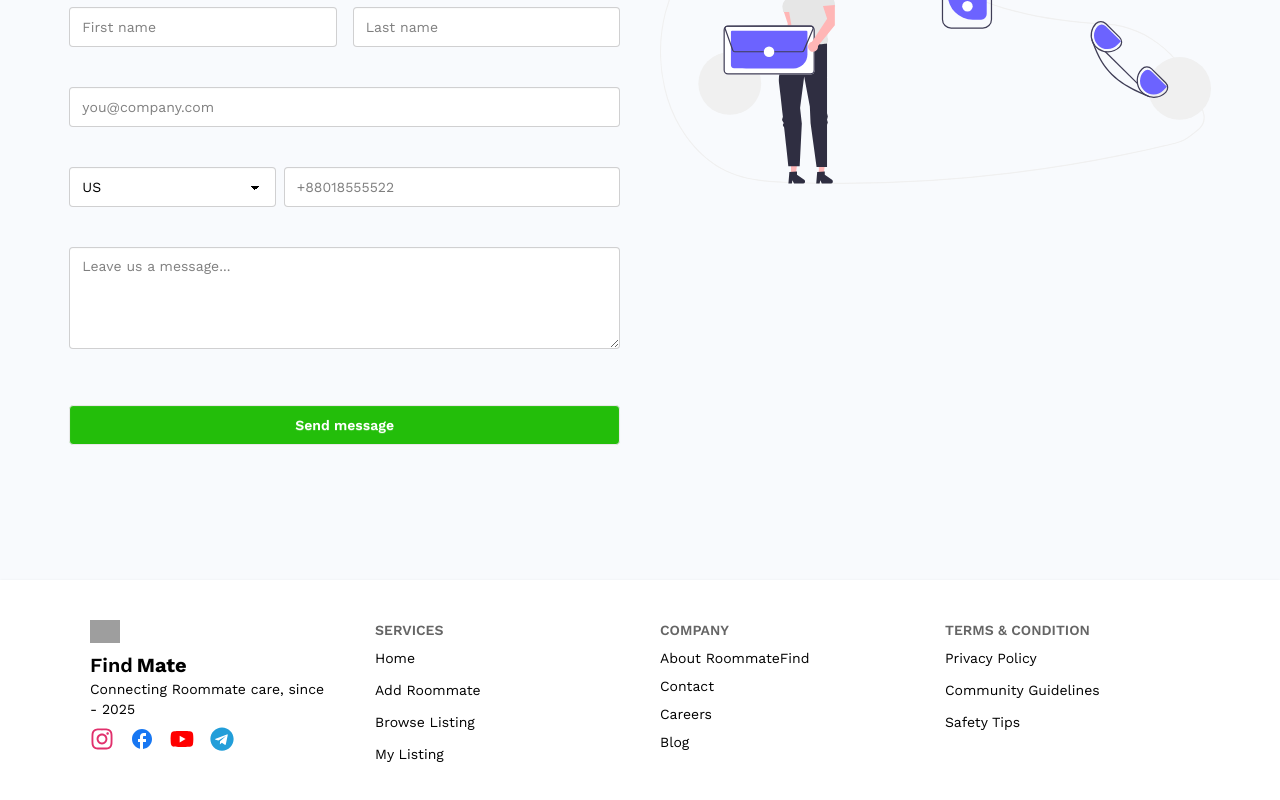
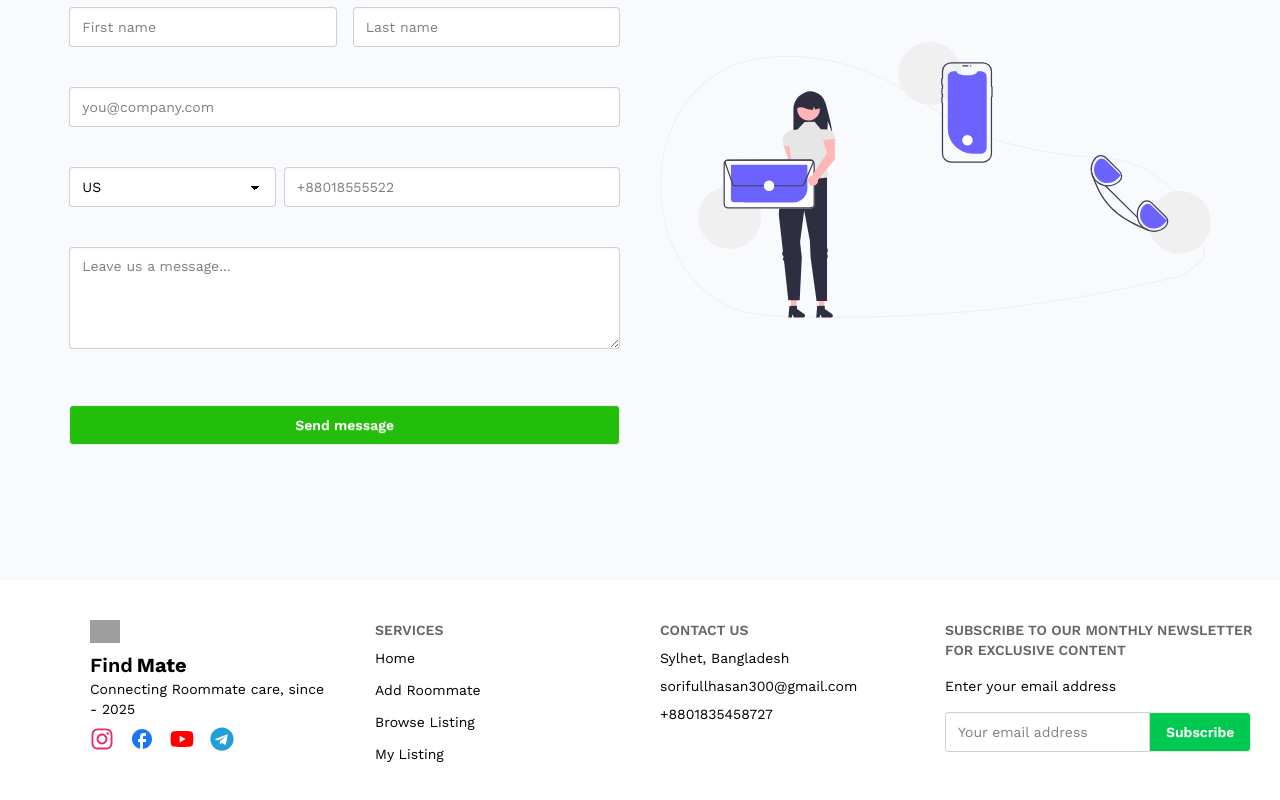
Before and after one commit to Soriful-Hasan/find-mate, a React (Vite) app: page /contact in a window 1280 px wide. Shown: the part 364-1164 px from the top of the page. Built offline with nearby package versions, Linux system fonts and the light colour scheme; no server answers; grey boxes are pictures that could not be loaded.

Commit message:
footer item updated

```diff
--- a/src/Components/Footer.jsx
+++ b/src/Components/Footer.jsx
@@ -3,10 +3,22 @@ import { userContext } from "../Authentication/AuthProvider";
 import { NavLink } from "react-router";
 import { FaInstagram, FaTelegram, FaYoutube } from "react-icons/fa";
 import { MdFacebook } from "react-icons/md";
+import Swal from "sweetalert2";
 
 const Footer = () => {
   const { theme } = useContext(userContext);
   const light = theme == "light";
+  const handleSubs = (e) => {
+    e.preventDefault();
+    Swal.fire({
+      position: "center",
+      icon: "success",
+      title: "Subscribe Successfully",
+      showConfirmButton: false,
+      timer: 1500,
+    });
+    e.target.form.reset();
+  };
   return (
     <footer
       className={`footer sm:footer-horizontal shadow-sm p-10 ${
@@ -99,25 +111,35 @@ const Footer = () => {
           </div>
         </nav>
 
-        {/* Company Info */}
         <nav>
-          <h6 className="footer-title">Company</h6>
+          <h6 className="footer-title">Contact Us</h6>
           <div className="flex flex-col gap-2">
-            <a className="link link-hover">About RoommateFind</a>
-            <a className="link link-hover">Contact</a>
-            <a className="link link-hover">Careers</a>
-            <a className="link link-hover">Blog</a>
+            <a className="link link-hover">Sylhet, Bangladesh</a>
+            <a className="link link-hover">sorifullhasan300@gmail.com</a>
+            <a className="link link-hover">+8801835458727</a>
           </div>
         </nav>
 
         {/* Policies */}
         <nav>
-          <h6 className="footer-title">Terms & Condition</h6>
-          <div className="flex flex-col gap-3">
-            <a className="link link-hover">Privacy Policy</a>
-            <a className="link link-hover">Community Guidelines</a>
-            <a className="link link-hover">Safety Tips</a>
-          </div>
+          <form className="" onSubmit={handleSubs}>
+            <h6 className="footer-title">
+              Subscribe to our monthly newsletter for exclusive content
+            </h6>
+            <fieldset className="w-80 mt-4">
+              <label>Enter your email address</label>
+              <div className="join mt-4">
+                <input
+                  type="text"
+                  placeholder="Your email address"
+                  className="input input-bordered join-item "
+                />
+                <button className="btn bg-green-500 text-white join-item">
+                  Subscribe
+                </button>
+              </div>
+            </fieldset>
+          </form>
         </nav>
       </div>
     </footer>
--- a/src/Page/ContactUs/ContactUs.jsx
+++ b/src/Page/ContactUs/ContactUs.jsx
@@ -1,10 +1,47 @@
 import React, { useContext } from "react";
 import { userContext } from "../../Authentication/AuthProvider";
+import Swal from "sweetalert2";
 
 const ContactUs = () => {
   const { theme } = useContext(userContext);
   const isDark = theme === "dark";
 
+  const handleContact = (e) => {
+    e.preventDefault();
+    const form = e.target;
+    const formData = new FormData(form);
+    const data = Object.fromEntries(formData.entries());
+    console.log(data);
+
+    fetch("https://roommate-finder-server-steel.vercel.app/contact", {
+      method: "POST",
+      headers: {
+        "content-type": "application/json",
+      },
+      body: JSON.stringify(data),
+    })
+      .then((res) => res.json())
+      .then((data) => {
+        if (data.insertedId) {
+          Swal.fire({
+            position: "center",
+            icon: "success",
+            title: "Contact Successfully",
+            showConfirmButton: false,
+            timer: 1500,
+          });
+          form.reset();
+        }
+      })
+      .catch((error) => {
+        console.error("Error:", error);
+        Swal.fire({
+          icon: "error",
+          title: "Oops...",
+          text: "Something went wrong!",
+        });
+      });
+  };
   return (
     <div
       className={`min-h-screen lg:mt-20 mx-auto px-4 py-12 grid grid-cols-1 lg:grid-cols-2 gap-10 transition-all duration-300 ${
@@ -12,7 +49,7 @@ const ContactUs = () => {
       }`}
     >
       {/* Left Form */}
-      <form className="space-y-10">
+      <form className="space-y-10" onSubmit={handleContact}>
         <h2 className="text-3xl font-bold">ASK YOUR QUESTION</h2>
         <p className={`${isDark ? "text-gray-300" : "text-gray-600"} max-w-md`}>
           Got any questions about the product or scaling on our platform? We're
@@ -23,6 +60,7 @@ const ContactUs = () => {
         <div className="grid grid-cols-1 sm:grid-cols-2 gap-4">
           <input
             type="text"
+            name="firstName"
             placeholder="First name"
             className={`input input-bordered w-full ${
               isDark ? "bg-[#2A2E37] text-white" : ""
@@ -30,6 +68,7 @@ const ContactUs = () => {
           />
           <input
             type="text"
+            name="lastName"
             placeholder="Last name"
             className={`input input-bordered w-full ${
               isDark ? "bg-[#2A2E37] text-white" : ""
@@ -39,6 +78,7 @@ const ContactUs = () => {
 
         <input
           type="email"
+          name="email"
           placeholder="you@company.com"
           className={`input input-bordered w-full ${
             isDark ? "bg-[#2A2E37] text-white" : ""
@@ -56,6 +96,7 @@ const ContactUs = () => {
             <option>IN</option>
           </select>
           <input
+            name="number"
             type="text"
             placeholder="+88018555522"
             className={`input input-bordered w-full ${
@@ -65,6 +106,7 @@ const ContactUs = () => {
         </div>
 
         <textarea
+          name="message"
           placeholder="Leave us a message..."
           className={`textarea textarea-bordered w-full ${
             isDark ? "bg-[#2A2E37] text-white" : ""
@@ -85,7 +127,7 @@ const ContactUs = () => {
       </form>
 
       {/* Right Side - Contact Info */}
-      <div className="lg:mt-20">
+      <div className="flex">
         <img src="/contact.svg" alt="Contact Illustration" />
       </div>
     </div>
--- a/src/Page/DashBoard/UpdateProfile.jsx
+++ b/src/Page/DashBoard/UpdateProfile.jsx
@@ -60,7 +60,7 @@ const UpdateProfile = () => {
         </div>
       ) : (
         <div
-          className={`w-11/12 md:w-5/12 mx-auto shadow-sm rounded ${
+          className={`w-11/12  md:w-6/12 lg:w-8/12 xl:w-6/12 mx-auto shadow-sm rounded ${
             isDark ? "bg-[#2A2E37]" : "bg-white"
           }`}
         >
@@ -113,7 +113,9 @@ const UpdateProfile = () => {
 
               <button
                 type="submit"
-                className="btn mt-6 w-full border mb-4 bg-[#23BE0A] text-white"
+                className={`btn w-full mt-6 border-none text-white ${
+                  theme === "light" ? "bg-[#23BE0A]" : "bg-gray-700"
+                }`}
               >
                 Update Profile
               </button>
--- a/src/Page/DashBoard/amountChart/AmountChart.jsx
+++ b/src/Page/DashBoard/amountChart/AmountChart.jsx
@@ -50,7 +50,7 @@ const AmountChart = ({ listingData }) => {
 
   return (
     <div
-      className={`w-full max-w-sm mx-auto p-4 rounded-xl shadow-sm transition-colors duration-300 ${
+      className={`w-full max-w-sm mx-auto p-4 rounded-xl transition-colors duration-300 ${
         isDark ? "bg-[#2A2E37] text-white" : "bg-white text-black"
       }`}
     >
--- a/src/Page/FindRoommate.jsx
+++ b/src/Page/FindRoommate.jsx
@@ -35,14 +35,14 @@ const FindRoommate = () => {
       });
   };
   return (
-    <div className="min-h-screen">
+    <div className="min-h-screen m-4">
       <Helmet>
         <title>Add Post</title>
       </Helmet>
 
       {/* Wrapper with theme support */}
       <div
-        className={`border my-10 xl:w-9/12 mx-auto p-8 ${
+        className={`border my-10 w-full lg:w-10/12  mx-auto p-8 ${
           theme === "light"
             ? "border-gray-200 bg-white text-black"
             : "border-gray-400 bg-[#191E24] text-gray-50"
--- a/src/Page/MyListing.jsx
+++ b/src/Page/MyListing.jsx
@@ -80,7 +80,7 @@ const MyListing = () => {
   }
 
   return (
-    <div className="xl:w-12/12 mx-auto p-8">
+    <div className="  w-full lg:w-10/12  mx-auto  ">
       <Helmet>
         <title>My Listing</title>
       </Helmet>
--- a/src/Page/UpdateListing.jsx
+++ b/src/Page/UpdateListing.jsx
@@ -47,15 +47,15 @@ const UpdateListing = () => {
   };
 
   return (
-    <div className="min-h-screen">
+    <div className="min-h-screen m-4">
       <Helmet>
         <title>Update Listing</title>
       </Helmet>
       <div
         className={`${
           theme === "light"
-            ? "border my-10 xl:w-9/12 mx-auto p-8 border-gray-200 bg-white"
-            : "border my-10 xl:w-9/12 mx-auto p-8 border-gray-400 bg-[#191E24] text-gray-50"
+            ? "border my-10 w-full lg:w-10/12  mx-auto p-8 border-gray-200 bg-white"
+            : "border my-10 w-full lg:w-10/12 p-8 border-gray-400 bg-[#191E24] text-gray-50"
         }`}
       >
         <h1 className="font-bold  text-2xl text-start">Update Your Post</h1>
```
Also changed, not shown: src/Components/DropDown/DropDown.jsx (+6 -24 lines), src/Layout/DashBoard/DashBoard.jsx (+10 -5 lines).
